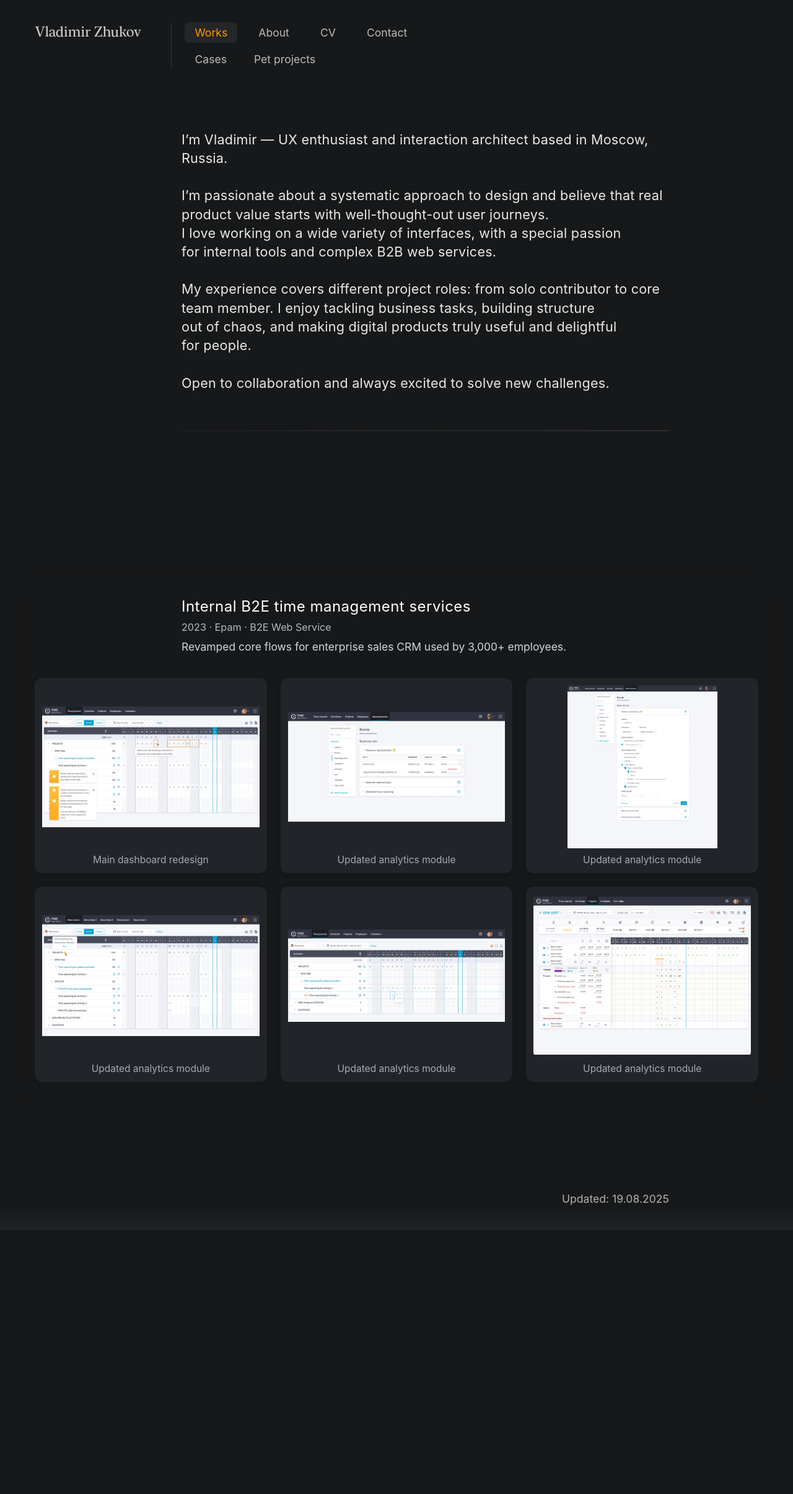
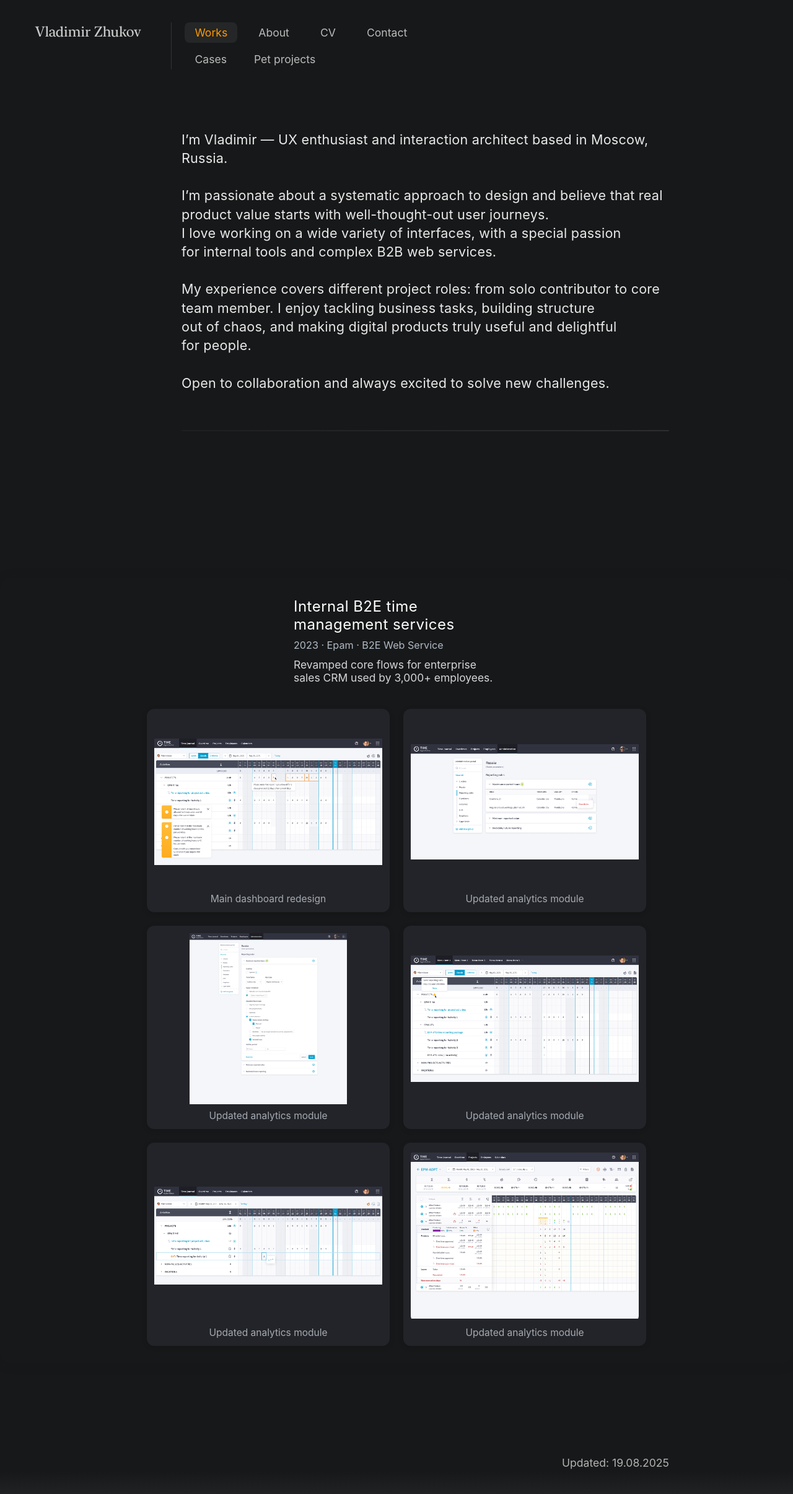
Before and after one commit to uxiscool/experience, a Jekyll site: the page built from index.md, in a window 1280 px wide. Shown: the whole page at 62% size. Built offline with Jekyll 4.4.1, drawn with Linux system fonts in a browser that asks for light colours; before the commit the page ends 1985 px from its top, so only the background shows below that.

Commit message:
Add files via upload

```diff
--- a/css/main.css
+++ b/css/main.css
@@ -284,11 +284,11 @@ section { padding-top: 2rem; }
 .case-block {
   border-radius: 18px;
   box-shadow: 0 2px 18px #181a1c29;
-  padding: 32px 24px 28px;
+  padding: 32px 237px 28px;
   display: flex;
   flex-direction: column;
   gap: 24px;
-  margin: 0 32px;
+  /*margin: 0 32px;*/
 }
 .case-meta2 {
   display: flex;
```
